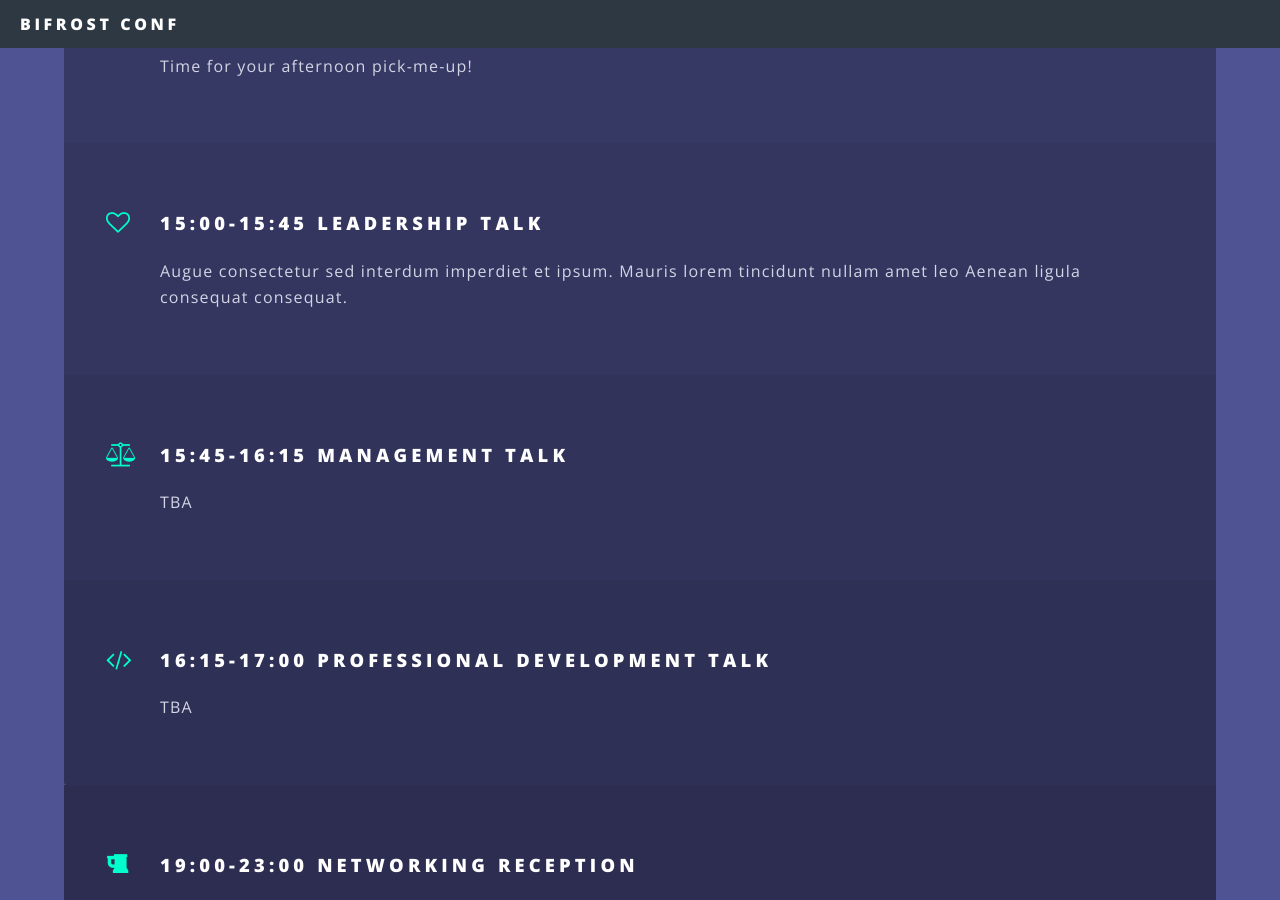
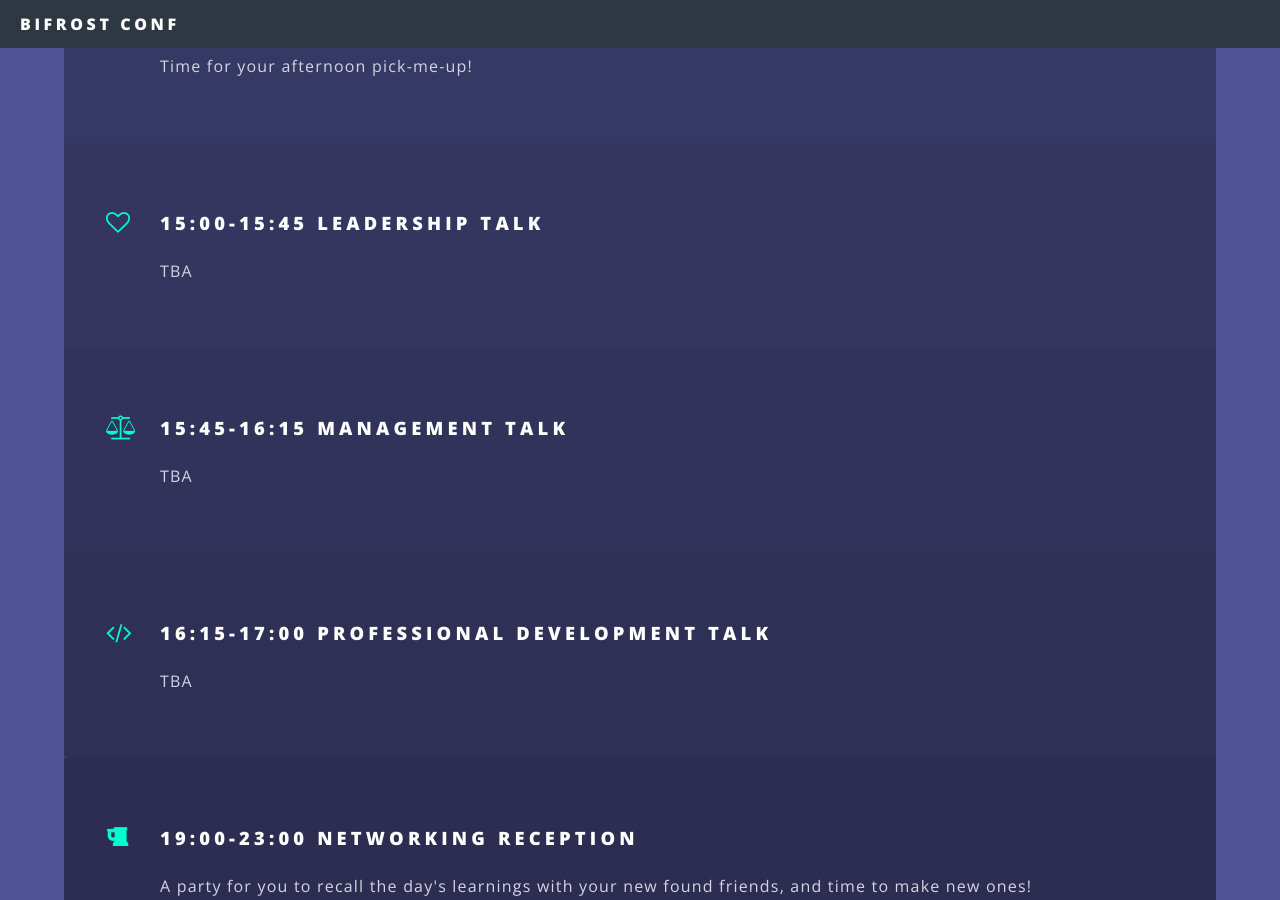
Before and after one commit to fullstackto/bifrost, a Jekyll site: the page built from index.html, in a window 1280 px wide and 900 px high, scrolled down 4837 px. Built offline with Jekyll 4.4.1, drawn with Linux system fonts in a browser that asks for light colours.

Commit message:
Removing Lipsum

```diff
--- a/index.html
+++ b/index.html
@@ -102,7 +102,7 @@ layout: landing
 								</li>
 								<li class="icon fa-heart-o">
 									<h3>15:00-15:45 Leadership Talk</h3>
-									<p>Augue consectetur sed interdum imperdiet et ipsum. Mauris lorem tincidunt nullam amet leo Aenean ligula consequat consequat.</p>
+									<p>TBA</p>
 								</li>
 								<li class="icon fa-balance-scale">
 									<h3>15:45-16:15 Management Talk</h3>
```
